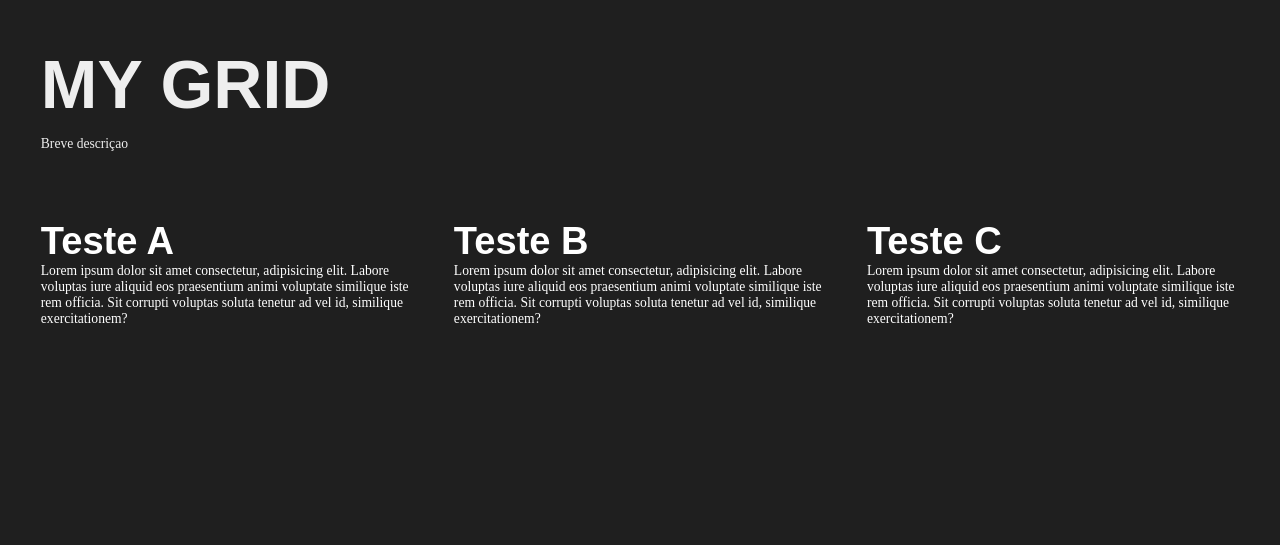
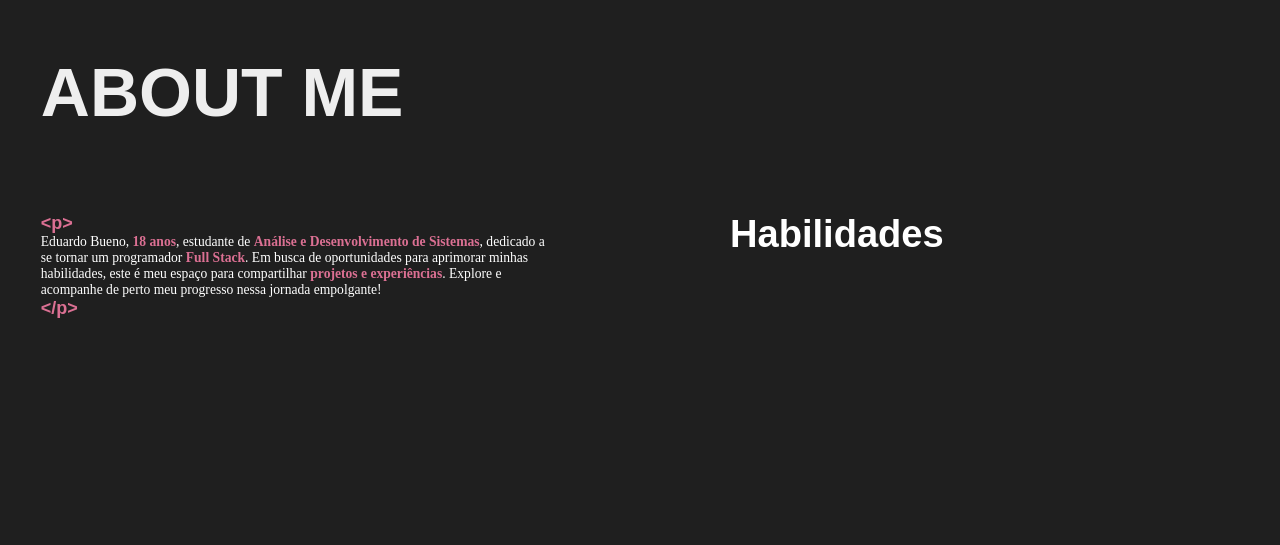
Before and after one commit to 2dbueno/MyPortifolio, a plain HTML site: page index.html in a window 1280 px wide. Shown: the part 1814-2359 px from the top of the page. Drawn offline with Linux system fonts and the light colour scheme.

Commit message:
Update css

```diff
--- a/assets/css/styles.css
+++ b/assets/css/styles.css
@@ -47,6 +47,10 @@ a {
     color: aqua;
 }
 
+strong {
+    color: palevioletred;
+}
+
 .main-bg {
     background: #1f1f1f;
     background-size: cover;
@@ -62,7 +66,6 @@ a {
 }
 
 .section::after {
-    /* content: ""; */
     position: absolute;
     width: 250px;
     height: 250px;
@@ -84,6 +87,7 @@ a {
     right: 15%;
     top: 15%;
     background: radial-gradient(circle at 50% 50%, aqua, rgba(26, 26, 26, 0));
+
 }
 
 .main-bg-effect::before {
@@ -125,7 +129,6 @@ a {
     white-space: nowrap;
     overflow: hidden;
     border-right: 1px solid;
-    /* font-family: 'Sixtyfour'; */
     font-size: 2em;
 }
 
@@ -195,25 +198,6 @@ a {
     gap: var(--gap);
     counter-reset: grid-counter;
 }
-
-/*
-PARA ADICIONAR NÚMERO AO GRID
-.grid h3 {
-    font-size: 3rem;
-    position: relative;
-    padding-left: 5rem;
-    padding-bottom: 3rem;
-}
-.grid h3::before {
-    font-size: 3rme;
-    counter-increment: grid-counter;
-    content: counter(grid-counter);
-    position: absolute;
-    font-size: 3.4rem;
-    top: -0.3rem;
-    left: 2rem;
-}
-*/
 
 .gallery-img {
     width: 85%;
@@ -341,14 +325,6 @@ body .full-widht {
     padding: 3rem;
 }
 
-@media (max-width: 800px) {
-
-    .intro-content,
-    .grid {
-        grid-template-columns: 1fr;
-    }
-}
-
 .back-to-top {
     font-size: 25px;
     color: aqua;
@@ -364,3 +340,30 @@ body .full-widht {
     border-radius: 50%;
     background: rgb(255, 255, 255, 0.1);
 }
+
+.main-content-bout {
+    max-width: 100rem;
+    margin: auto;
+    padding: 7rem var(--gap);
+}
+
+.grid-about-div {
+    display: grid;
+    grid-template-columns: repeat(2, 1fr);
+    gap: 180px;
+    counter-reset: grid-counter;
+}
+
+.grid-about h3 {
+    color: palevioletred;
+    font-size: 18px;
+}
+
+
+@media (max-width: 800px) {
+
+    .intro-content,
+    .grid {
+        grid-template-columns: 1fr;
+    }
+}
--- a/index.html
+++ b/index.html
@@ -4,6 +4,7 @@
 <head>
     <meta charset="UTF-8">
     <meta name="viewport" content="width=device-width, initial-scale=1.0">
+    <link rel="stylesheet" href="https://cdnjs.cloudflare.com/ajax/libs/font-awesome/5.15.3/css/all.min.css" integrity="sha384-Z2UJpQi/l1P7J8LecVjsd5udHjhTtDjpQqef+eVvsL8oocveksC5t8iN2eC3EUnN" crossorigin="anonymous">
     <title>Portifólio</title>
     <link rel="stylesheet" href="assets/css/styles.css">
 </head>
@@ -33,27 +34,22 @@
     </section>
 
     <section id="grid-one" class="grid-one main-bg section">
-        <div class="main-content grid-one-content">
-            <h2 class="grid-main-heading">My Grid</h2>
-            <p class="grid-description">Breve descriçao</p>
-            <div class="grid">
-                <article>
-                    <h3>Teste A</h3>
-                    <p>Lorem ipsum dolor sit amet consectetur, adipisicing elit. Labore voluptas iure aliquid eos
-                        praesentium animi voluptate similique iste rem officia. Sit corrupti voluptas soluta tenetur ad
-                        vel id, similique exercitationem?</p>
+        <div class="main-content-bout grid-one-content">
+            <h2 class="grid-main-heading">About me</h2>
+            <p class="grid-description"></p>
+            <div class="grid-about-div">
+                <article class="grid-about">
+                    <h3>&lt;p&gt;</h3>
+                    <p>
+                        Eduardo Bueno, <strong>18 anos</strong>, estudante de <strong>Análise e Desenvolvimento de
+                            Sistemas</strong>, dedicado a se tornar um programador <strong>Full Stack</strong>. Em busca
+                        de oportunidades para aprimorar minhas habilidades, este é meu espaço para compartilhar
+                        <strong>projetos e experiências</strong>. Explore e acompanhe de perto meu progresso nessa
+                        jornada empolgante!
+                    <h3>&lt;/p&gt;</h3>
                 </article>
                 <article>
-                    <h3>Teste B</h3>
-                    <p>Lorem ipsum dolor sit amet consectetur, adipisicing elit. Labore voluptas iure aliquid eos
-                        praesentium animi voluptate similique iste rem officia. Sit corrupti voluptas soluta tenetur ad
-                        vel id, similique exercitationem?</p>
-                </article>
-                <article>
-                    <h3>Teste C</h3>
-                    <p>Lorem ipsum dolor sit amet consectetur, adipisicing elit. Labore voluptas iure aliquid eos
-                        praesentium animi voluptate similique iste rem officia. Sit corrupti voluptas soluta tenetur ad
-                        vel id, similique exercitationem?</p>
+                    <h3>Habilidades</h3>
                 </article>
             </div>
         </div>
```
